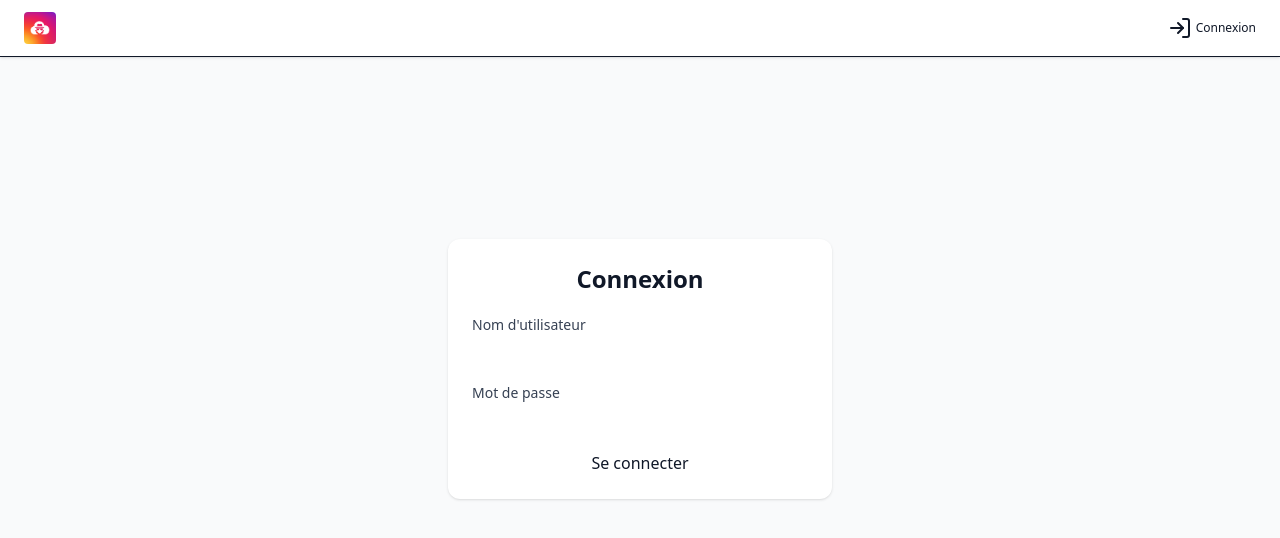
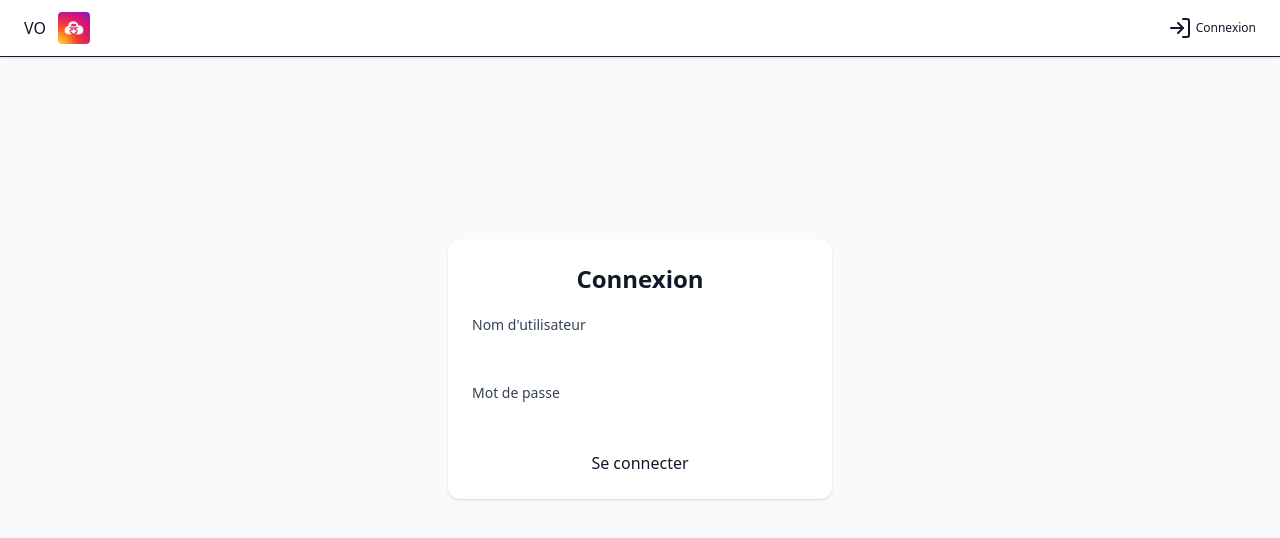
Before and after one commit to guillaut5/nuagefernandez, a Vue app in the folder frontend/: page /login in a window 1280 px wide. Shown: the top 538 px of the page. Built offline with nearby package versions, Linux system fonts and the light colour scheme.

Commit message:
pour la version

```diff
--- a/frontend/src/App.vue
+++ b/frontend/src/App.vue
@@ -23,6 +23,7 @@ function handleLogout() {
       <nav class="container mx-auto px-3 py-2 md:px-6 md:py-3 flex justify-between items-center">
         <!-- bloc gauche -->
         <div class="flex items-center gap-2 md:gap-3 shrink-0">
+          VO
           <img src="@/assets/logo.png" alt="Logo" class="h-8 w-8 rounded shrink-0" />
           <!-- <span class="font-semibold text-xs">NudagePrivé</span> -->
         </div>
--- a/frontend/src/views/ChatView.vue
+++ b/frontend/src/views/ChatView.vue
@@ -50,7 +50,6 @@ const sending = ref(false)
 
     <!-- DESKTOP : sidebar fixe, toujours visible -->
     <aside class="hidden md:flex w-72 border-r bg-white flex-shrink-0">
-      ccc
       <ChatSidebar :active-id="activeConversationId" />
     </aside>
     <!-- ================= CHAT VIEW ================= -->
```
